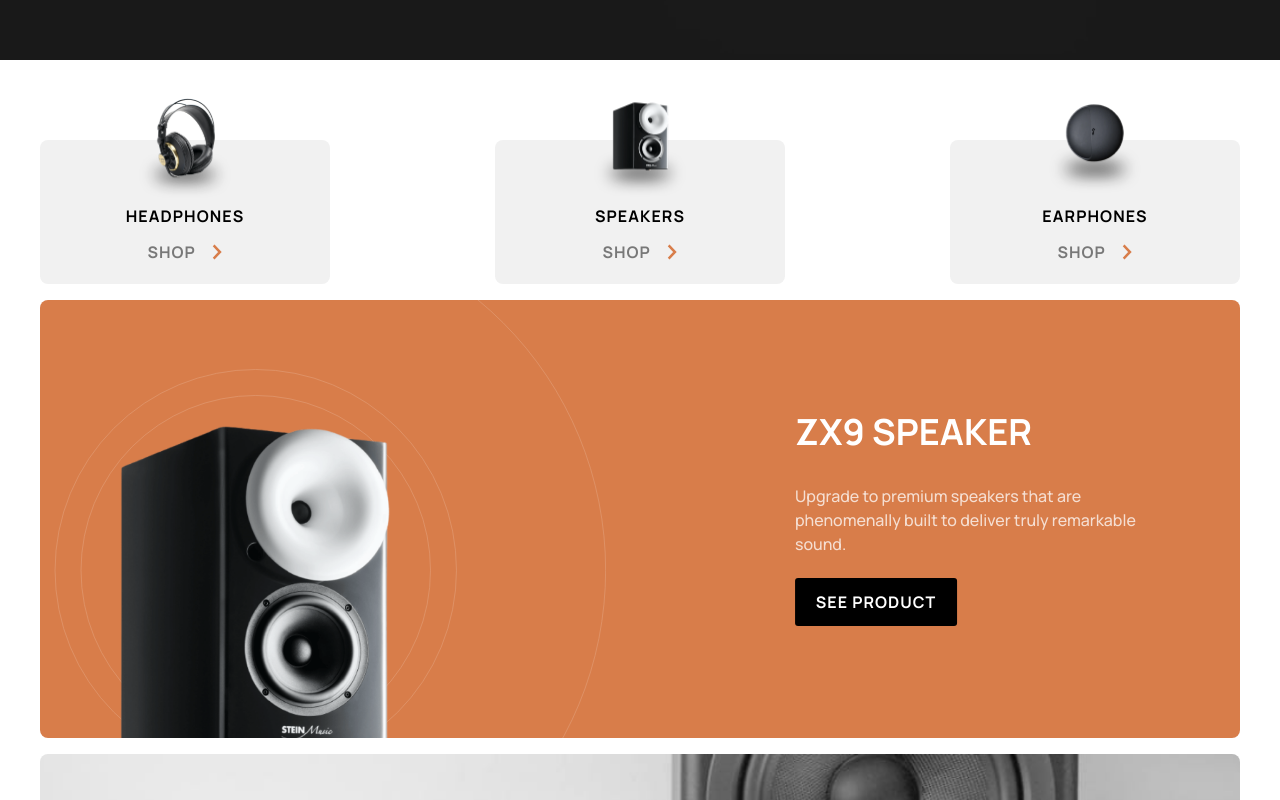
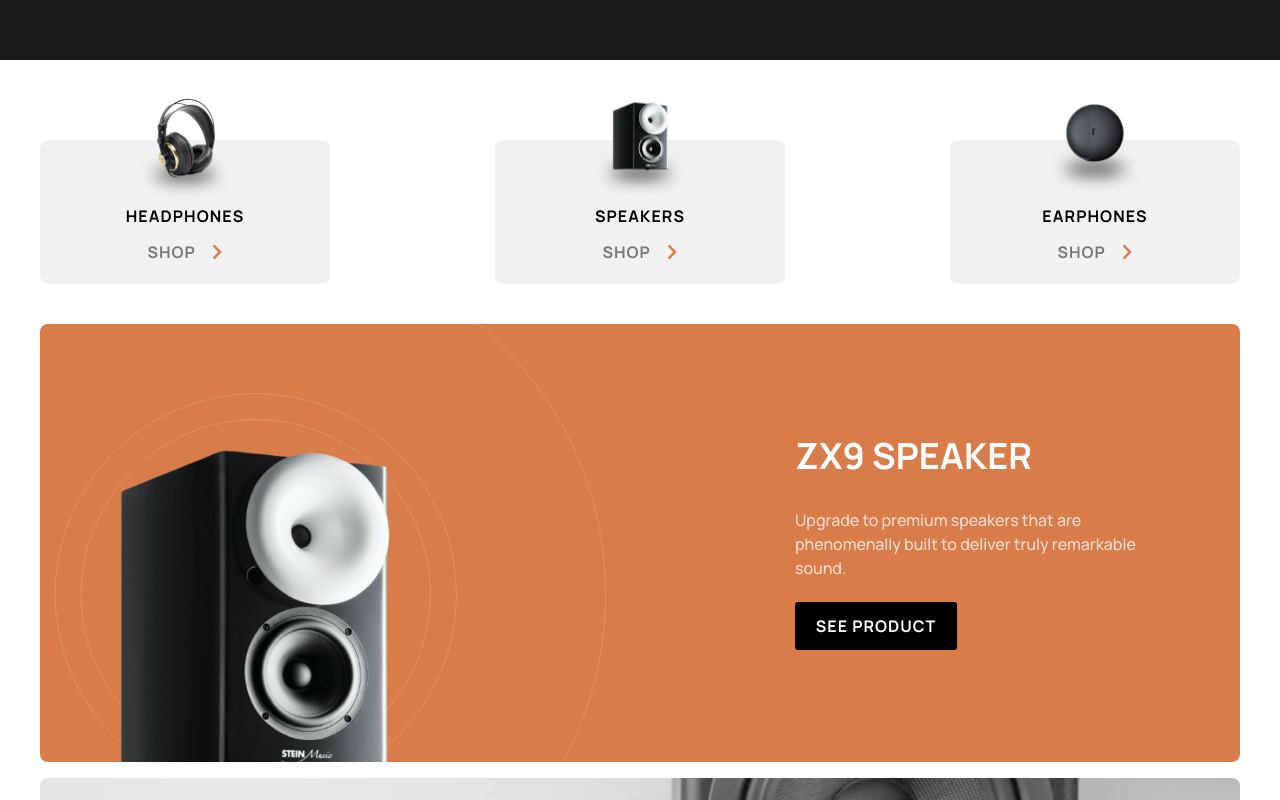
Before and after one commit to Keith-Web3/audiophile-e-commerce, a React (Vite) app: page / in a window 1280 px wide. Shown: the part 740-1540 px from the top of the page. Built offline with nearby package versions, Linux system fonts and the light colour scheme.

Commit message:
minor ui refactoring and country regex update

```diff
--- a/src/components/pages/Checkout/Checkout.tsx
+++ b/src/components/pages/Checkout/Checkout.tsx
@@ -189,7 +189,7 @@ const Checkout: React.FC = function () {
               type="text"
               placeholder="United States"
               name="country"
-              pattern="\w{3,}"
+              pattern="[A-Za-z0-9,-\s]{3,}"
               onChange={formVal}
               required
             />
--- a/src/sass/pages/category.scss
+++ b/src/sass/pages/category.scss
@@ -12,6 +12,11 @@
     @include screen(545) {
       & > .container {
         margin-top: $spacer * 4;
+      }
+    }
+    @include screen(850) {
+      &.products {
+        padding-inline: 0;
       }
     }
   }
--- a/src/sass/pages/homepage.scss
+++ b/src/sass/pages/homepage.scss
@@ -119,6 +119,9 @@
         background-size: 700px;
         background-position: left -8.4 * $spacer top -5 * $spacer;
       }
+      @include screen(950) {
+        margin-top: $spacer * 1.5;
+      }
 
       & > * {
         max-width: 349px;
```
